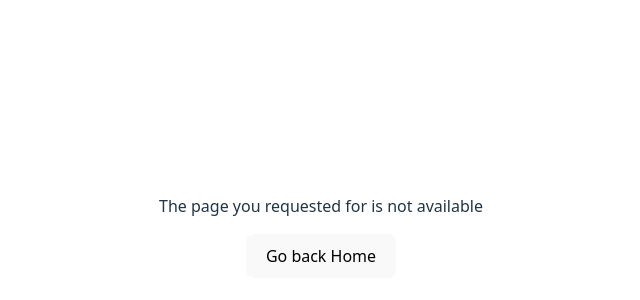
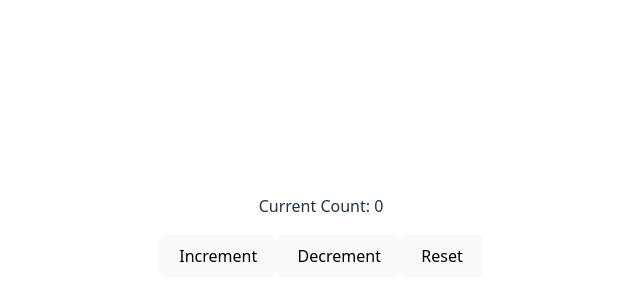
Before and after one commit to Jeffongoro/React-Basics, a React (Vite) app: page /Count in a window 1280 px wide. Shown: the part 172-472 px from the top of the page, without its empty margins (319-959 px from the left). Built offline with nearby package versions, Linux system fonts and the light colour scheme.

Commit message:
Added the count page to test how comfortable i am with state

```diff
--- /dev/null
+++ b/src/components/count.jsx
@@ -0,0 +1,14 @@
+import { useState } from "react";
+function Count() {
+     const [count, setCount] = useState(0);
+
+     return (
+       <div>
+         <p>Current Count: {count}</p>
+         <button onClick={() => setCount(count + 1)}>Increment</button>
+         <button onClick={() => setCount(count - 1)}>Decrement</button>
+         <button onClick={() => setCount(0)}>Reset</button>
+       </div>
+     );
+   }
+   export default Count;
--- a/src/main.jsx
+++ b/src/main.jsx
@@ -7,6 +7,7 @@
 import PageNotFound from './components/notfound.jsx'
 import Dashboard from './components/dashboard.jsx'
 import ExampleComponent from './components/example.jsx'
+import Count from './components/count.jsx'
 
 
 const router = createBrowserRouter([
@@ -16,6 +17,7 @@
   {path:"/dashboard",element:<Dashboard />},
   // {path:"/dashboard/:id",element:<DashboardItems />},
   {path:"/Example",element:<ExampleComponent />},
+    {path:"/Count",element:<Count />},
 
 ]);
 
```
